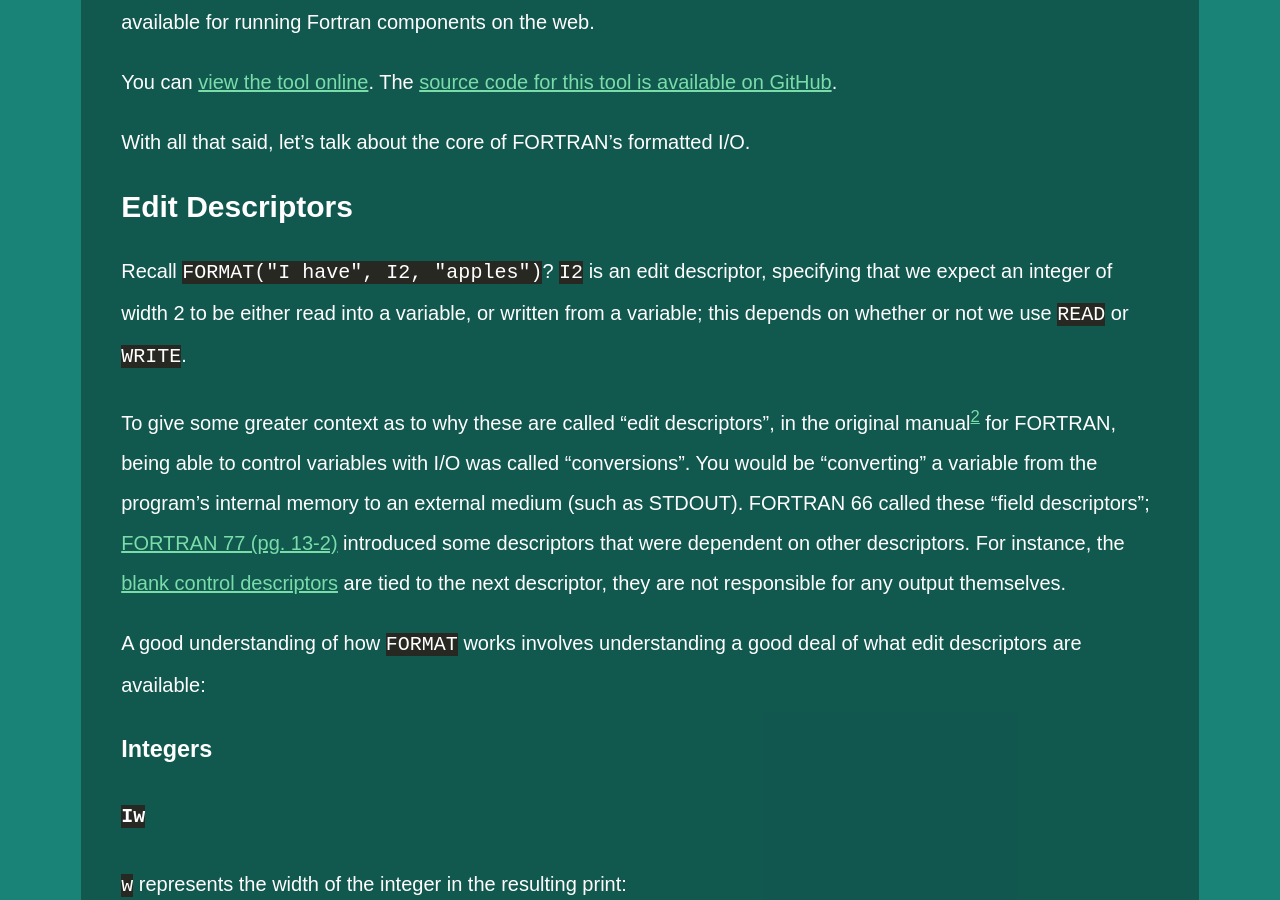
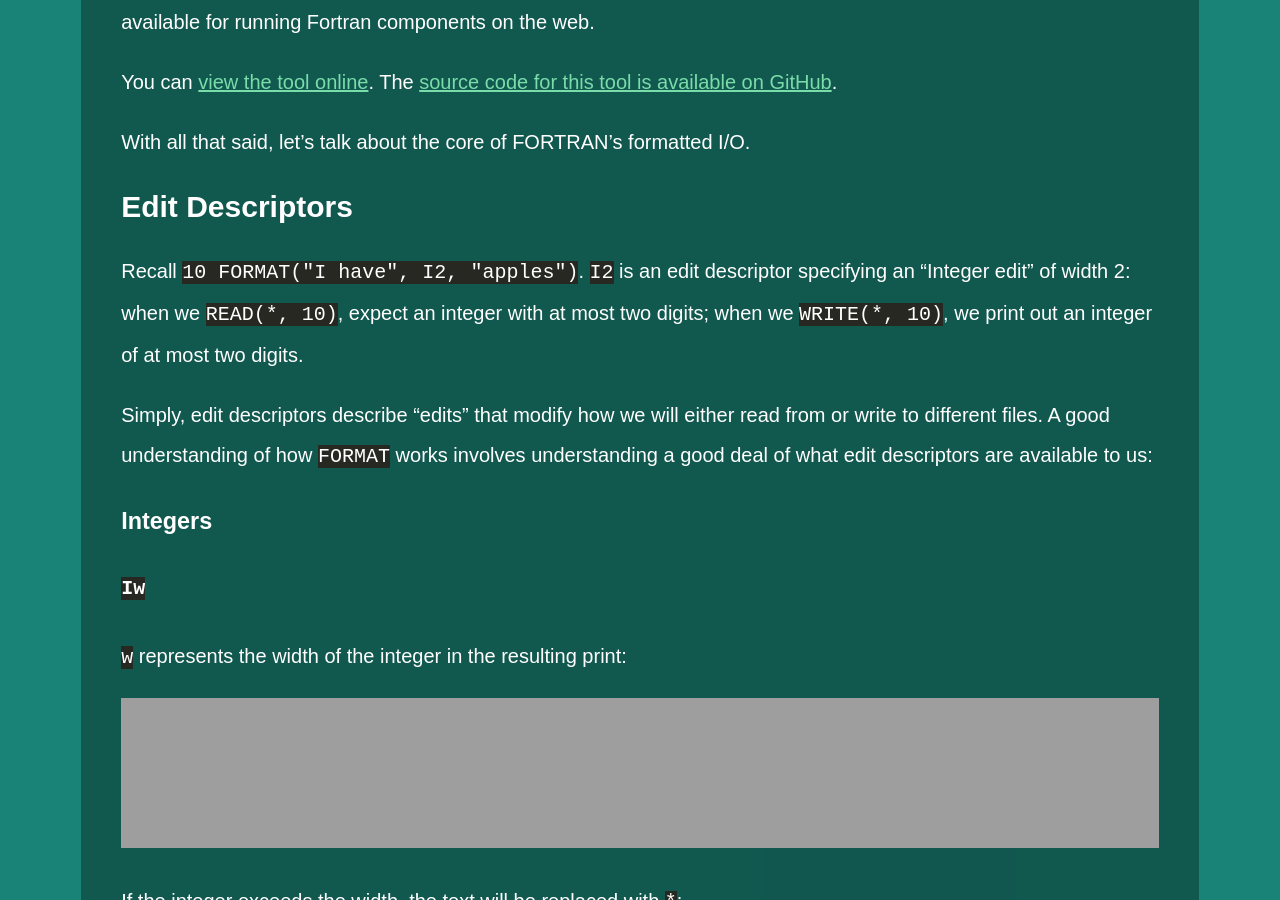
Before and after one commit to ambiguousname/ambiguousname.github.io, a Jekyll site: the page built from drafts/fortran_format.md, in a window 1280 px wide and 900 px high, scrolled down 2337 px. Built offline with Jekyll 4.4.1, drawn with Linux system fonts in a browser that asks for light colours.

Commit message:
Reduce edit descriptors section

```diff
--- a/drafts/fortran_format.md
+++ b/drafts/fortran_format.md
@@ -63,11 +63,9 @@ With all that said, let's talk about the core of FORTRAN's formatted I/O.
 
 ## Edit Descriptors
 
-Recall `FORMAT("I have", I2, "apples")`? `I2` is an edit descriptor, specifying that we expect an integer of width 2 to be either read into a variable, or written from a variable; this depends on whether or not we use `READ` or `WRITE`.
+Recall `10 FORMAT("I have", I2, "apples")`. `I2` is an edit descriptor specifying an "Integer edit" of width 2: when we `READ(*, 10)`, expect an integer with at most two digits; when we `WRITE(*, 10)`, we print out an integer of at most two digits.
 
-To give some greater context as to why these are called "edit descriptors", in the original manual[^manual] for FORTRAN, being able to control variables with I/O was called "conversions". You would be "converting" a variable from the program's internal memory to an external medium (such as STDOUT). FORTRAN 66 called these "field descriptors"; [FORTRAN 77 (pg. 13-2)](https://wg5-fortran.org/ARCHIVE/Fortran77.html) introduced some descriptors that were dependent on other descriptors. For instance, the [blank control descriptors](#blank-control) are tied to the next descriptor, they are not responsible for any output themselves.
-
-A good understanding of how `FORMAT` works involves understanding a good deal of what edit descriptors are available:
+Simply, edit descriptors describe "edits" that modify how we will either read from or write to different files.  A good understanding of how `FORMAT` works involves understanding a good deal of what edit descriptors are available to us:
 
 ### Integers
 
```
Also changed, not shown: other parts of drafts/fortran_format.md (+4 -0 lines).
